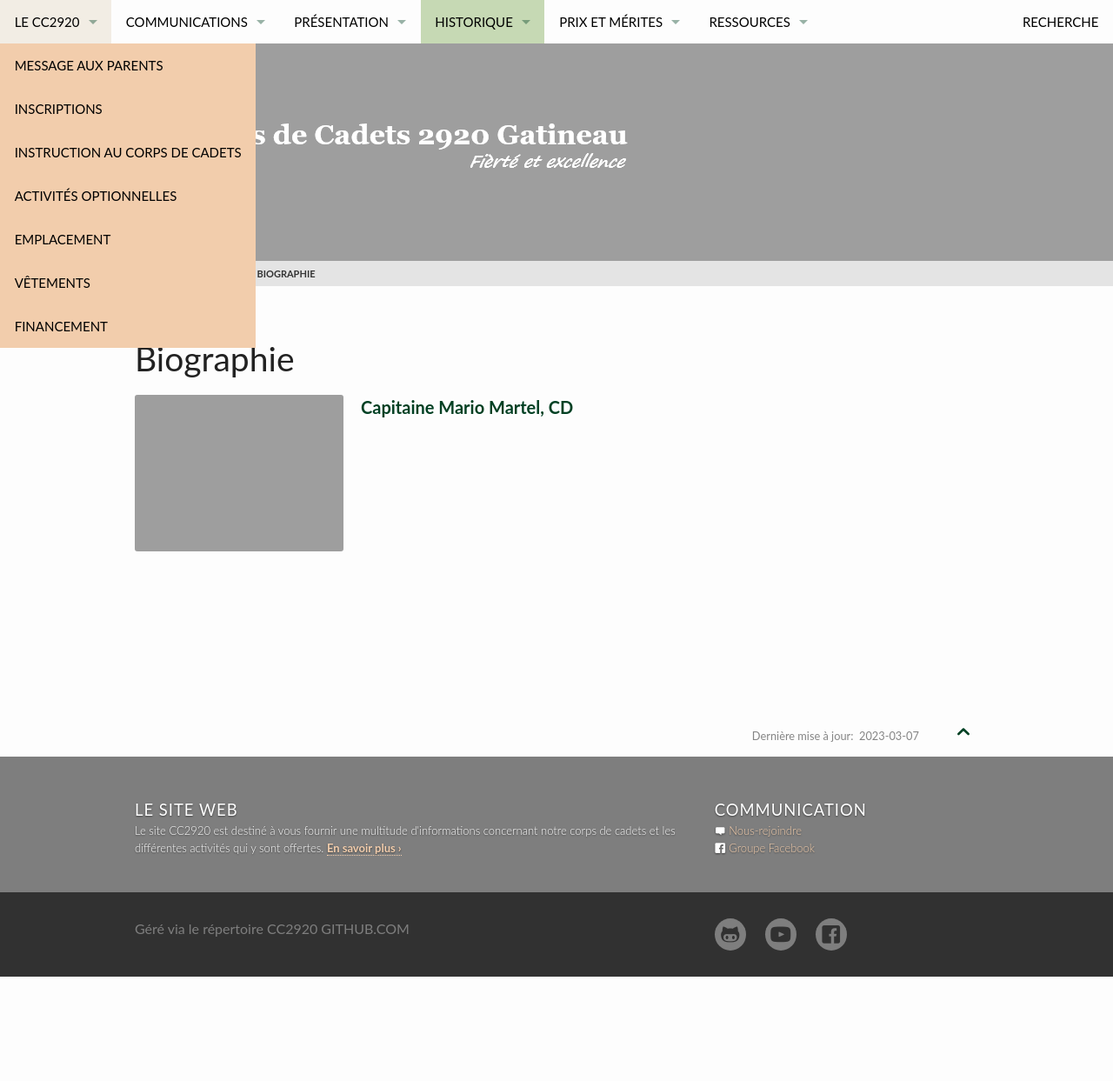
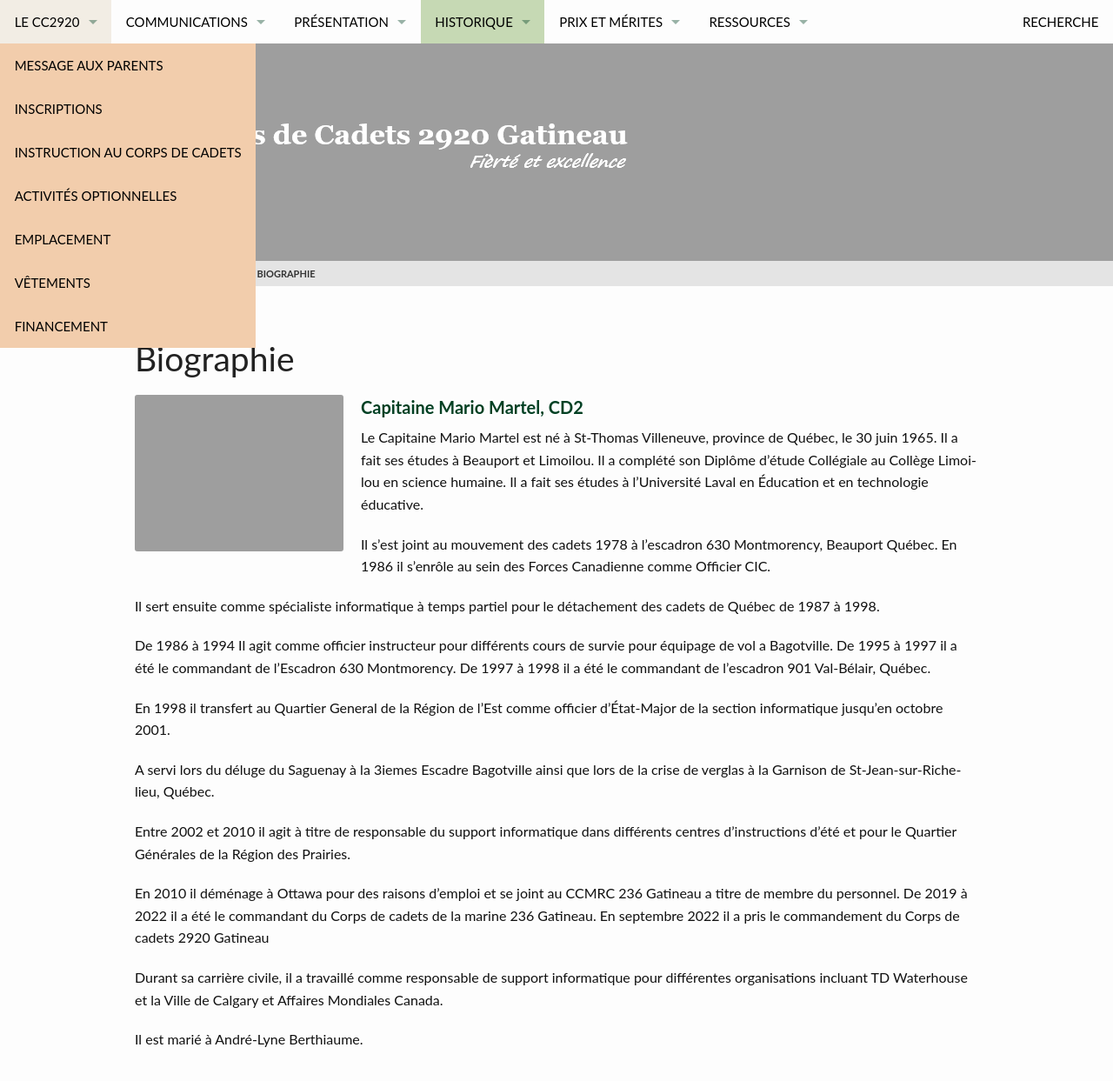
Before and after one commit to CC2920/web, a Jekyll site: the page built from content/_historique/commandants/2022-mario-martel.md, in a window 1280 px wide and 1400 px high. Shown: the top 1243 px of the window at 87% size. Built offline with Jekyll 4.4.1, drawn with Linux system fonts in a browser that asks for light colours.

Commit message:
Bio du commandant Mario Martel

```diff
--- a/content/_historique/commandants/2022-mario-martel.md
+++ b/content/_historique/commandants/2022-mario-martel.md
@@ -1,5 +1,25 @@
 ---
 dates: "2022 -"
-cmdt: "Capitaine Mario Martel, CD"
+cmdt: "Capitaine Mario Martel, CD2"
 picture: "/content/docs/historique/CmdtMartelM.jpg"
 ---
+
+Le Capitaine Mario Martel est né à St-Thomas Villeneuve, province de Québec, le 30 juin 1965.  Il a fait ses études à Beauport et Limoilou. Il a complété son Diplôme d’étude Collégiale au Collège Limoilou en science humaine.  Il a fait ses études à l’Université Laval en Éducation et en technologie éducative.
+
+Il s’est joint au mouvement des cadets 1978 à l’escadron 630 Montmorency, Beauport Québec. En 1986 il s’enrôle au sein des Forces Canadienne comme Officier CIC.
+
+Il sert ensuite comme spécialiste informatique à temps partiel pour le détachement des cadets de Québec de 1987 à 1998.
+
+De 1986 à 1994 Il agit comme officier instructeur pour différents cours de survie pour équipage de vol a Bagotville. De 1995 à 1997 il a été le commandant de l’Escadron 630 Montmorency. De 1997 à 1998 il a été le commandant de l’escadron 901 Val-Bélair, Québec.
+
+En 1998 il transfert au Quartier General de la Région de l’Est comme officier d’État-Major de la section informatique jusqu’en octobre 2001.
+
+A servi lors du déluge du Saguenay à la 3iemes Escadre Bagotville ainsi que lors de la crise de verglas à la Garnison de St-Jean-sur-Richelieu, Québec.
+
+Entre 2002 et 2010 il agit à titre de responsable du support informatique dans différents centres d’instructions d’été et pour le Quartier Générales de la Région des Prairies.
+
+En 2010 il déménage à Ottawa pour des raisons d’emploi et se joint au CCMRC 236 Gatineau a titre de membre du personnel. De 2019 à 2022 il a été le commandant du Corps de cadets de la marine 236 Gatineau. En septembre 2022 il a pris le commandement du Corps de cadets 2920 Gatineau
+
+Durant sa carrière civile, il a travaillé comme responsable de support informatique pour différentes organisations incluant TD Waterhouse et la Ville de Calgary et Affaires Mondiales Canada.
+
+Il est marié à André-Lyne Berthiaume.
```
